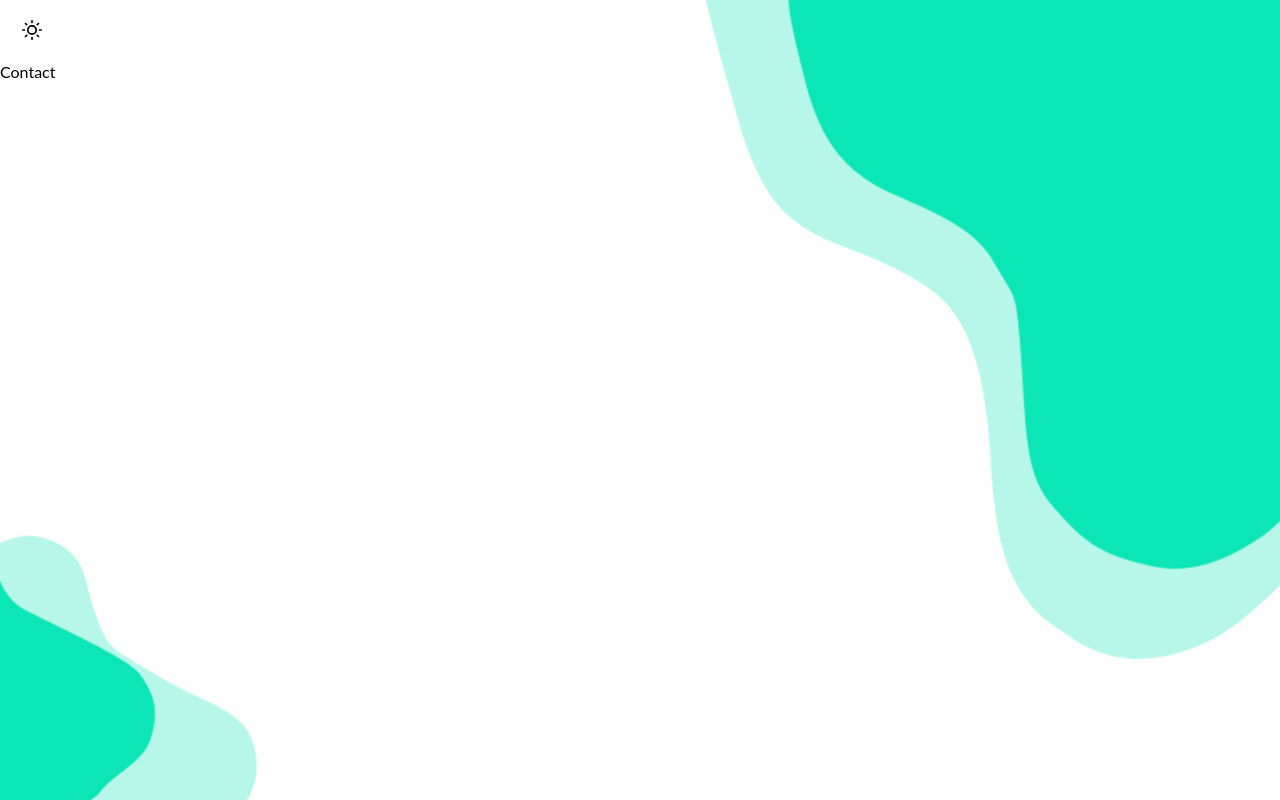
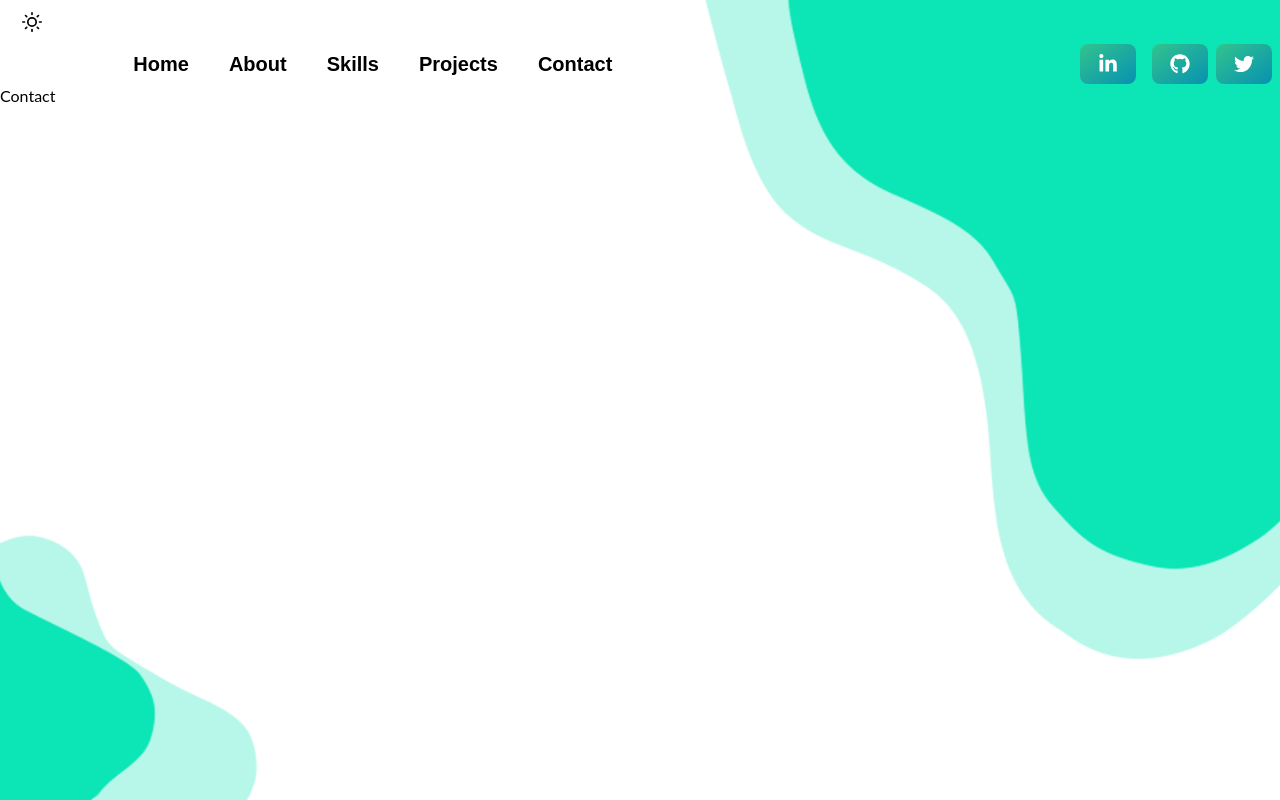
Before and after one commit to abisalde/Portfolio-V2, a Gatsby site: page /contact in a window 1280 px wide. Built offline with nearby package versions, Linux system fonts and the light colour scheme; Gatsby itself is replaced by a stand-in of ours.

Commit message:
feat: desktop Navlinks

```diff
--- a/src/pages/contact.tsx
+++ b/src/pages/contact.tsx
@@ -1,11 +1,22 @@
 import React from "react";
+
+import type { HeadFC } from "gatsby";
+
+/**
+ * ? Local Imports
+ */
+import { Header, LinkType } from "@portfolio-components/header";
+import { SEO } from "@portfolio-components/seo";
 
 const Contact: React.FC = () => {
   return (
     <>
+      <Header view={LinkType.Contact} />
       <div>Contact</div>
     </>
   );
 };
 
 export default Contact;
+
+export const Head: HeadFC = () => <SEO pathname={`/${LinkType.Contact}`} title="Contact Me" />;
--- a/src/pages/index.tsx
+++ b/src/pages/index.tsx
@@ -182,7 +182,7 @@ const IndexPage: React.FC = (props) => {
                       initial={{ y: 10 }}
                       animate={transitionStatus === "exiting" ? { y: -10 } : { y: 0 }}
                       transition={{
-                        y: { duration: 1, yoyo: Infinity, ease: "easeOut" },
+                        y: { duration: 1, repeat: Infinity, ease: "easeOut", repeatType: "reverse" },
                       }}
                     >
                       <ImageComponent type={Images.home} />
@@ -198,7 +198,7 @@ const IndexPage: React.FC = (props) => {
                     initial={{ y: 10 }}
                     animate={transitionStatus === "exiting" ? { y: -10 } : { y: 0 }}
                     transition={{
-                      y: { duration: 1, yoyo: Infinity, ease: "easeOut" },
+                      y: { duration: 1, repeat: Infinity, repeatType: "reverse", ease: "easeIn" },
                     }}
                   >
                     <ImageComponent type={Images.home} />
--- a/src/pages/projects.tsx
+++ b/src/pages/projects.tsx
@@ -1,11 +1,21 @@
 import React from "react";
+import type { HeadFC } from "gatsby";
 
-const Project: React.FC = () => {
+/**
+ * ? Local Imports
+ */
+import { Header, LinkType } from "@portfolio-components/header";
+import { SEO } from "@portfolio-components/seo";
+
+const Projects: React.FC = () => {
   return (
     <>
+      <Header view={LinkType.Projects} />
       <div>Project</div>
     </>
   );
 };
 
-export default Project;
+export default Projects;
+
+export const Head: HeadFC = () => <SEO pathname={`/${LinkType.Projects}`} title="All Projects" />;
--- a/src/pages/skills.tsx
+++ b/src/pages/skills.tsx
@@ -1,11 +1,20 @@
 import React from "react";
+import type { HeadFC } from "gatsby";
+/**
+ * ? Local Imports
+ */
+import { Header, LinkType } from "@portfolio-components/header";
+import { SEO } from "@portfolio-components/seo";
 
 const Skills: React.FC = () => {
   return (
     <>
+      <Header view={LinkType.Skills} />
       <div>Skills</div>
     </>
   );
 };
 
+export const Head: HeadFC = () => <SEO pathname={`/${LinkType.Skills}`} title="Skills | Portfolio" />;
+
 export default Skills;
--- a/src/shared/components/header/Header.tsx
+++ b/src/shared/components/header/Header.tsx
@@ -6,6 +6,7 @@ import TransitionLink, { TransitionState } from "gatsby-plugin-transition-link";
  * ? Local Imports
  */
 import SocialLinks from "./SocialLinks";
+import { NavLinks } from "@utils";
 
 export enum LinkType {
   Home = "index",
@@ -25,11 +26,35 @@ const Header: React.FC<HeaderProps> = ({ view }) => {
       {({ transitionStatus }: any) => {
         if (view !== LinkType.Home) {
           return (
-            <header className="grid grid-flow-row w-full">
-              <motion.div>
-                <div>12345</div>
+            <header className="grid grid-cols-12 grid-rows-1 px-2 w-full h-auto place-items-stretch items-center">
+              <motion.div
+                className="col-start-2 col-span-7 row-start-1 xs:hidden sm:flex"
+                initial={{ x: -700 }}
+                animate={transitionStatus === "exiting" ? { x: -400 } : { x: 0 }}
+                transition={{
+                  duration: 2,
+                }}
+              >
+                {typeof window !== "undefined" &&
+                  NavLinks.map((links) => (
+                    <TransitionLink
+                      key={links.id}
+                      to={links.urlPath}
+                      id={links.id}
+                      className="px-5 font-sans2 font-main-text font-semibold text-xl w-min-content relative transition-all before:absolute before:bottom-0 before:right-0 before:h-1 before:w-0 before:bg-blue-400 before:transition-all before:duration-500 hover:before:left-0 hover:before:w-full hover:before:bg-red-500"
+                      entry={links.entry}
+                      exit={{
+                        length: 0.4,
+                        y: window.innerHeight,
+                      }}
+                    >
+                      {links.name}
+                    </TransitionLink>
+                  ))}
               </motion.div>
-              <SocialLinks transitionStatus={transitionStatus} />
+              <div className="col-start-10 col-span-12 row-start-1 row-end-1">
+                <SocialLinks transitionStatus={transitionStatus} />
+              </div>
             </header>
           );
         } else {
--- a/src/shared/components/header/SocialLinks.tsx
+++ b/src/shared/components/header/SocialLinks.tsx
@@ -49,7 +49,7 @@ const SocialLinks: React.FC<SocialLinksProps> = ({ transitionStatus }) => {
           target="_blank"
           rel="noreferrer"
           aria-label="Twitter Profile"
-          className="px-2"
+          className="pl-2"
         >
           <Tooltip content="Twitter Profile">
             <Button gradientDuoTone={"greenToBlue"}>
--- a/src/shared/components/layout/Layout.tsx
+++ b/src/shared/components/layout/Layout.tsx
@@ -35,7 +35,7 @@ const Layout: React.FC<ILayoutProps> = ({ children }) => {
       }}
     >
       <ImageComponent type={Images.bg} />
-      <div className="px-2 py-3 m-auto relative">
+      <div className="px-2 py-1 m-auto relative">
         <ToggleButtonTheme />
       </div>
       <div className="absolute z-5 left-0 flex sm:hidden xs:flex bg-red-700 h-full justify-start items-center">
--- a/src/styles/index.css
+++ b/src/styles/index.css
@@ -1,5 +1,6 @@
 :root {
   --app-height: 100%;
+  user-select: none;
 }
 
 html {
--- a/src/utils/nav-links.ts
+++ b/src/utils/nav-links.ts
@@ -3,6 +3,7 @@ type NavLinkType = {
   urlPath: string;
   path: string;
   id?: string;
+  entry?: object;
 };
 
 export const NavLinks: NavLinkType[] = [
@@ -11,29 +12,72 @@ export const NavLinks: NavLinkType[] = [
     urlPath: "/",
     path: "/",
     id: "home-link",
+    entry: {
+      delay: 0.6,
+      length: 0.4,
+      state: {
+        y: -window.innerWidth,
+        fromPage: true,
+      },
+    },
   },
   {
     name: "About",
     urlPath: "/about",
     path: "about",
     id: "about-me-link",
+    entry: {
+      delay: 0.6,
+      length: 0.4,
+      state: {
+        x: -window.innerWidth,
+        fromPage: true,
+      },
+      appearAfter: 1.5,
+    },
+  },
+  {
+    name: "Skills",
+    urlPath: "/skills",
+    path: "skills",
+    id: "skills-link",
+    entry: {
+      delay: 0.7,
+      length: 0.5,
+      state: {
+        x: window.innerWidth,
+        fromPage: true,
+      },
+      appearAfter: 1,
+    },
   },
   {
     name: "Projects",
     urlPath: "/projects",
     path: "projects",
     id: "all-projects-link",
-  },
-  {
-    name: "Resume",
-    urlPath: "/resume",
-    path: "resume",
-    id: "resume-link",
+    entry: {
+      delay: 0.4,
+      length: 1,
+      state: {
+        y: window.innerHeight,
+        fromPage: true,
+      },
+    },
   },
   {
     name: "Contact",
     urlPath: "/contact",
     path: "contact",
     id: "contact-link",
+    entry: {
+      delay: 0.4,
+      length: 1.2,
+      state: {
+        x: -window.innerHeight,
+        fromPage: true,
+      },
+      appearAfter: 1.5,
+    },
   },
 ];
```
